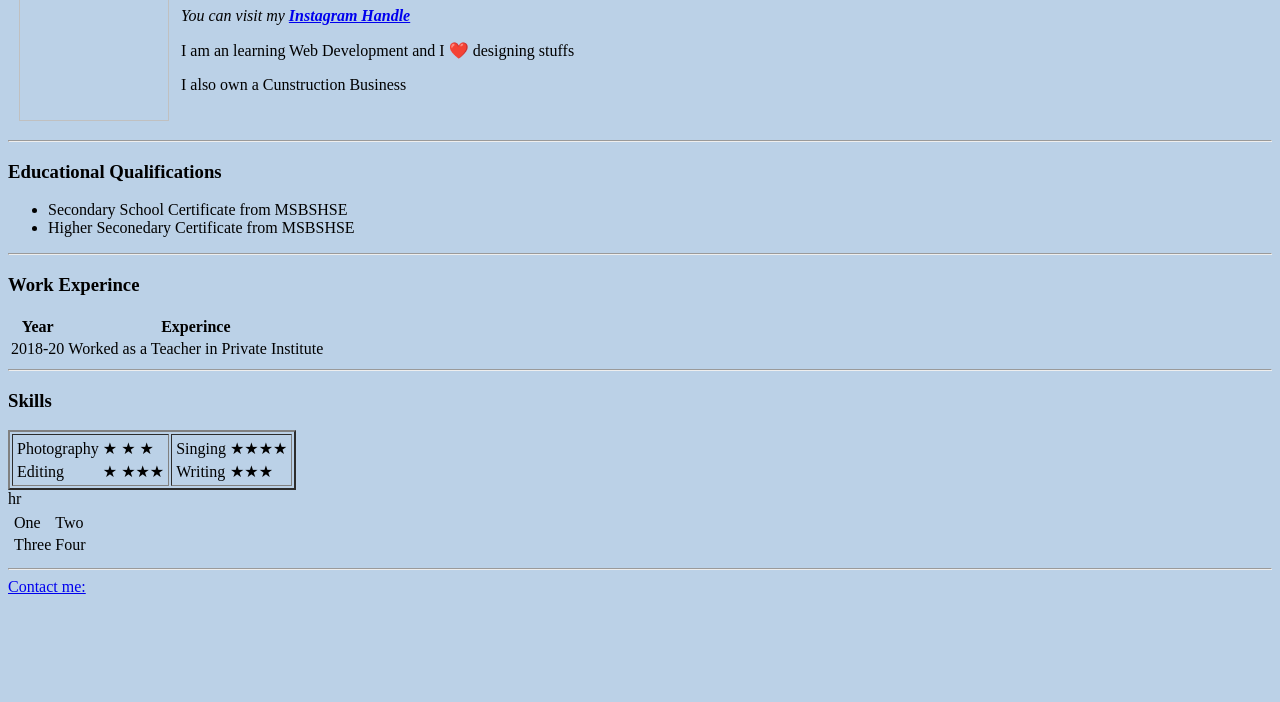
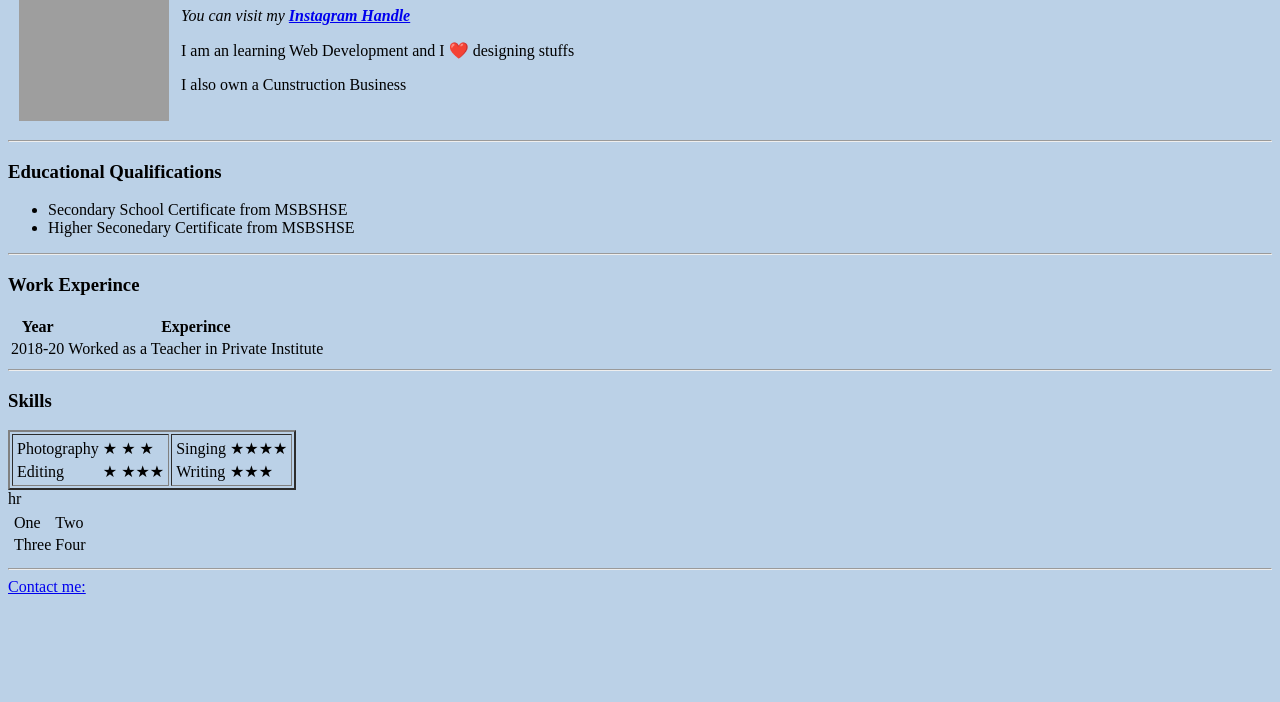
Before and after one commit to ansarahmed97/cv, a plain HTML site: page index.html in a window 1280 px wide. Shown: the part 98-800 px from the top of the page. Drawn offline with Linux system fonts and the light colour scheme; the site is published under a folder, as on GitHub Pages, so addresses that start at the root find nothing.

Commit message:
index.html

```diff
--- a/index.html
+++ b/index.html
@@ -14,7 +14,7 @@
 <body>
     <table cellspacing="10px">
         <tr>
-            <td><img src="/images/ansar.jpg.jpg" alt="This is pic of Ansar" height="200px" width="150px"></td>
+            <td><img src="images/ansar.jpg.jpg" alt="This is pic of Ansar" height="200px" width="150px"></td>
             <td><h1>Ansar Ahmed</h1>
             <p><em>You can visit my <strong><a href="https://www.instagram.com/ansarahmed._/">Instagram Handle</a></strong></em></p>
             <p>I am an learning Web Development and I ❤️ designing stuffs</p>
```
